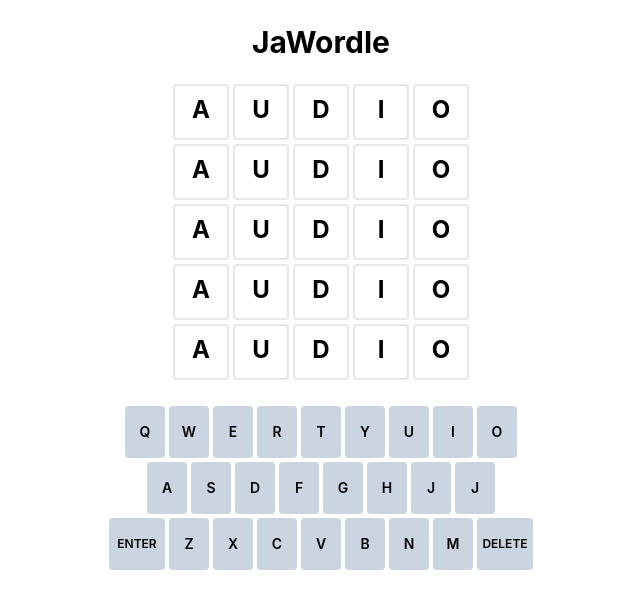
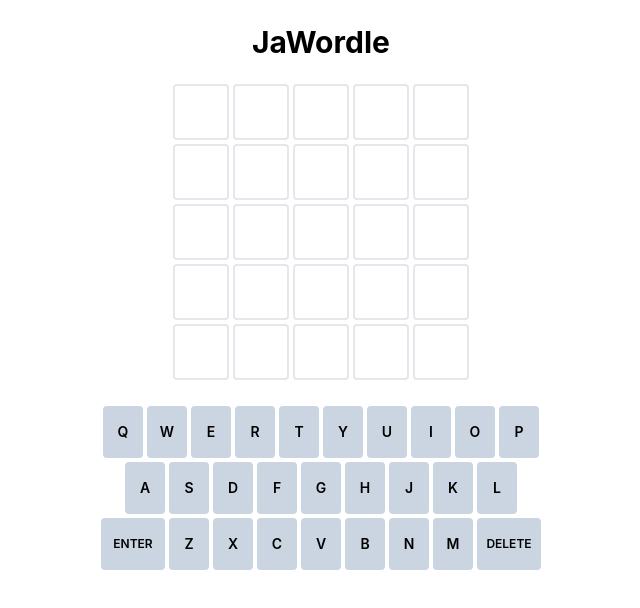
Before and after one commit to jsquare89/JaWordle, a React (Create React App) app: page / in a window 1280 px wide. Shown: the top 608 px of the page, without its empty margins (319-959 px from the left). Built offline with nearby package versions, Linux system fonts and the light colour scheme.

Commit message:
Key update

```diff
--- a/src/WordData.js
+++ b/src/WordData.js
@@ -71,7 +71,7 @@ export const keys = [{
     isPressed: false
   },{
     id: nanoid(),
-    value: "J",
+    value: "K",
     isPressed: false
   },{
     id: nanoid(),
--- a/src/components/Key.js
+++ b/src/components/Key.js
@@ -4,9 +4,9 @@ export default function Key(props){
     let value = props.obj.value
     let keyStyle = "mx-0.5 py-4 rounded bg-slate-300 active:bg-slate-500 font-semibold text-sm select-none"
     if(value === "ENTER"){
-        keyStyle += " w-14 text-xs ml-0"
+        keyStyle += " w-16 text-xs ml-0"
     }else if(value === "DELETE" ){
-        keyStyle += " w-14 text-xs mr-0"
+        keyStyle += " w-16 text-xs mr-0"
     }else{
         keyStyle += " w-10"
     }
--- a/src/components/Keyboard.js
+++ b/src/components/Keyboard.js
@@ -10,26 +10,25 @@ export default function Keyboard(props){
     function getKeyElementsRow(row)
     {
         if(row === 1){
-            return keyElements.slice(0,9)
+            return keyElements.slice(0,10)
         }else if(row === 2){
-            return keyElements.slice(10,18)
+            return keyElements.slice(10,19)
         }else{
             return keyElements.slice(19,28)
         }
-
     }
 
     return (
         <div className="flex flex-col mx-2 align-middle my-auto">
             <div className="flex flex-row justify-center my-0.5">
-                <div className="w-3 mr-0.5"></div>
+                <div className=""></div>
                 {getKeyElementsRow(1)}
-                <div className="w-3 ml-0.5"></div>
+                <div className=""></div>
             </div>
             <div className="flex flex-row justify-center my-0.5">
-                <div className="w-9"></div>
+                <div className="w-5 mr-0.5"></div>
                 {getKeyElementsRow(2)}
-                <div className="w-9"></div>
+                <div className="w-5 ml-0.5"></div>
             </div>
             <div className="flex flex-row justify-center my-0.5">
                 {getKeyElementsRow(3)}
--- a/src/components/Word.js
+++ b/src/components/Word.js
@@ -5,11 +5,11 @@ export default function Word(){
 
     return (
         <div className='flex flex-row space-x-1'>
-            <Cell value="A"/>
-            <Cell value="U"/>
-            <Cell value="D"/>
-            <Cell value="I"/>
-            <Cell value="O"/>
+            <Cell value=""/>
+            <Cell value=""/>
+            <Cell value=""/>
+            <Cell value=""/>
+            <Cell value=""/>
         </div>
     )
 }
```
